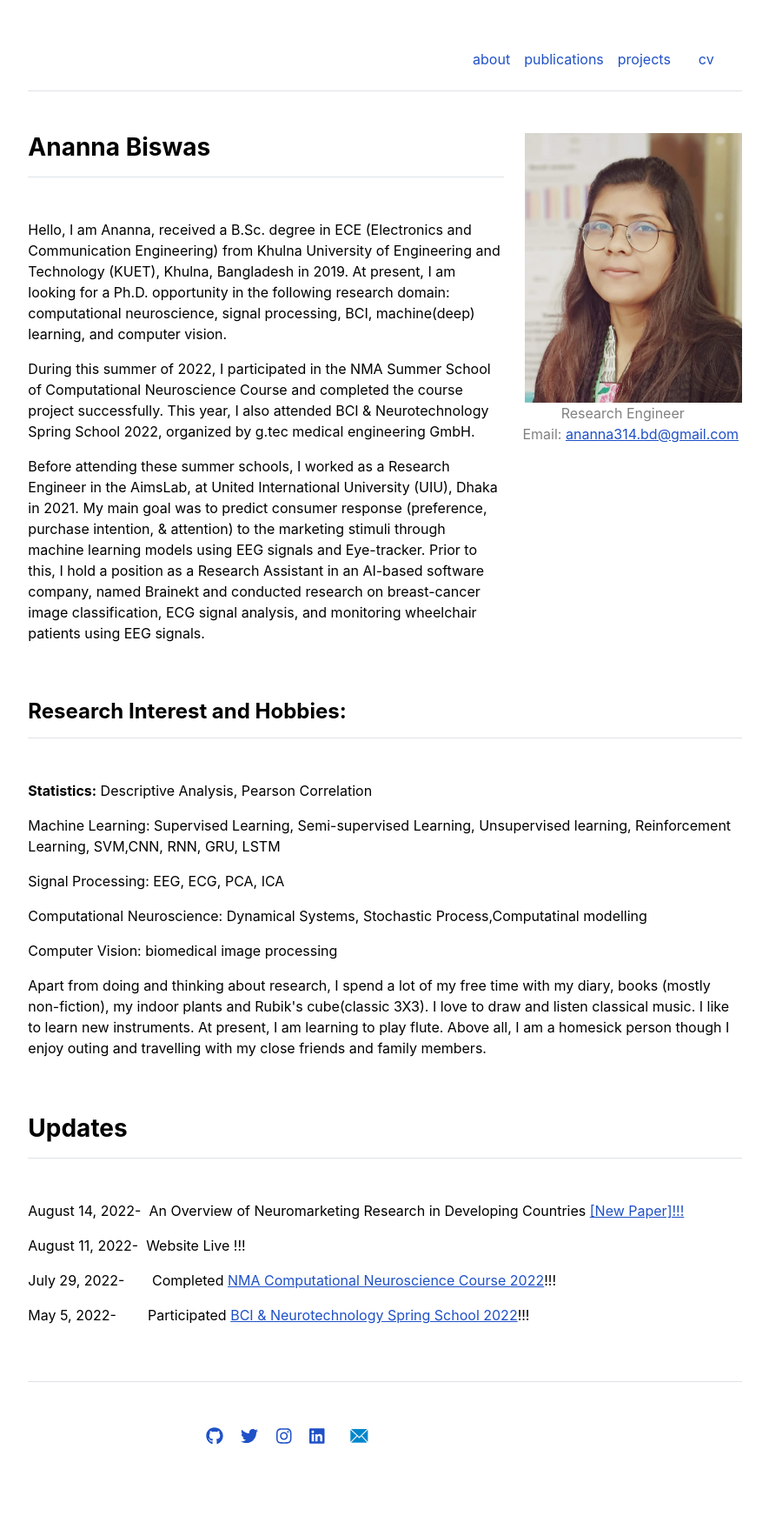
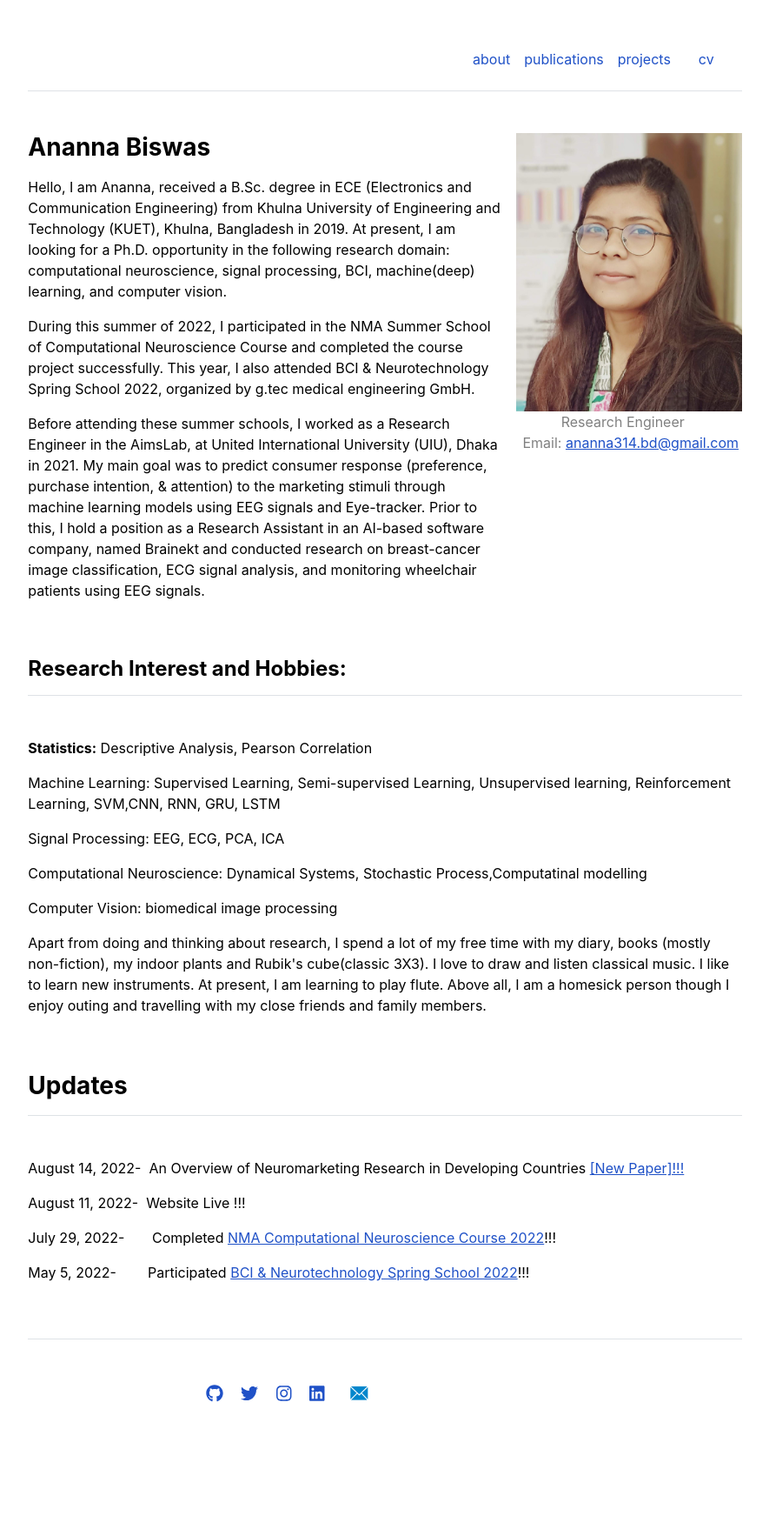
Before and after one commit to Anannabiswas/anannabiswas.github.io, a Jekyll site: the page built from index.md, in a window 1280 px wide. Shown: the whole page at 87% size, without its empty margins (197-1082 px from the left). Built offline with Jekyll 4.4.1, drawn with Linux system fonts in a browser that asks for light colours; after the commit the page ends 1717 px from its top, so only the background shows below that.

Commit message:
Update home.html

```diff
--- a/_layouts/home.html
+++ b/_layouts/home.html
@@ -4,14 +4,14 @@ layout: default
 
 <div class="row g-0 mb-5">
   <div class="col-md-8">
-    <h3 class="fw-bold border-bottom pb-3 mb-5">Ananna Biswas</h3>
+    <h3 class="fw-bold">Ananna Biswas</h3>
     <p>
     {{ content }}
      </p>
   </div>
   <div class="col-md-4">
     <p>
-      <img src="{{ site.github.url }}/assets/img/ananna_1.jpeg" alt="Home" width="250" height="310"style="float:right">
+      <img src="{{ site.github.url }}/assets/img/ananna_1.jpeg" alt="Home" width="260" height="320"style="float:right">
    </p>
      <footer class="text-center" style="color: gray;">  Research Engineer </br>
       &nbsp; &nbsp; Email: <a href="mailto:ananna314.bd@gmail.com">ananna314.bd@gmail.com</a>
```
